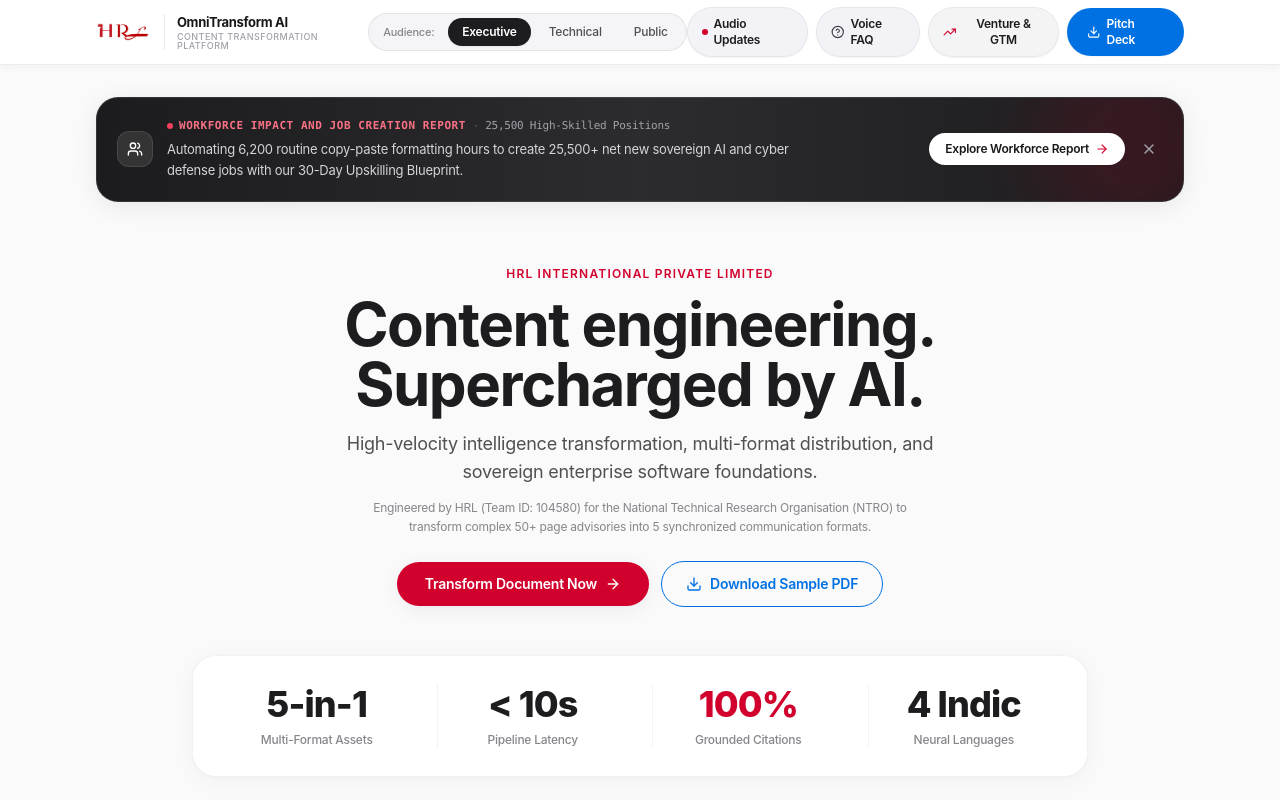
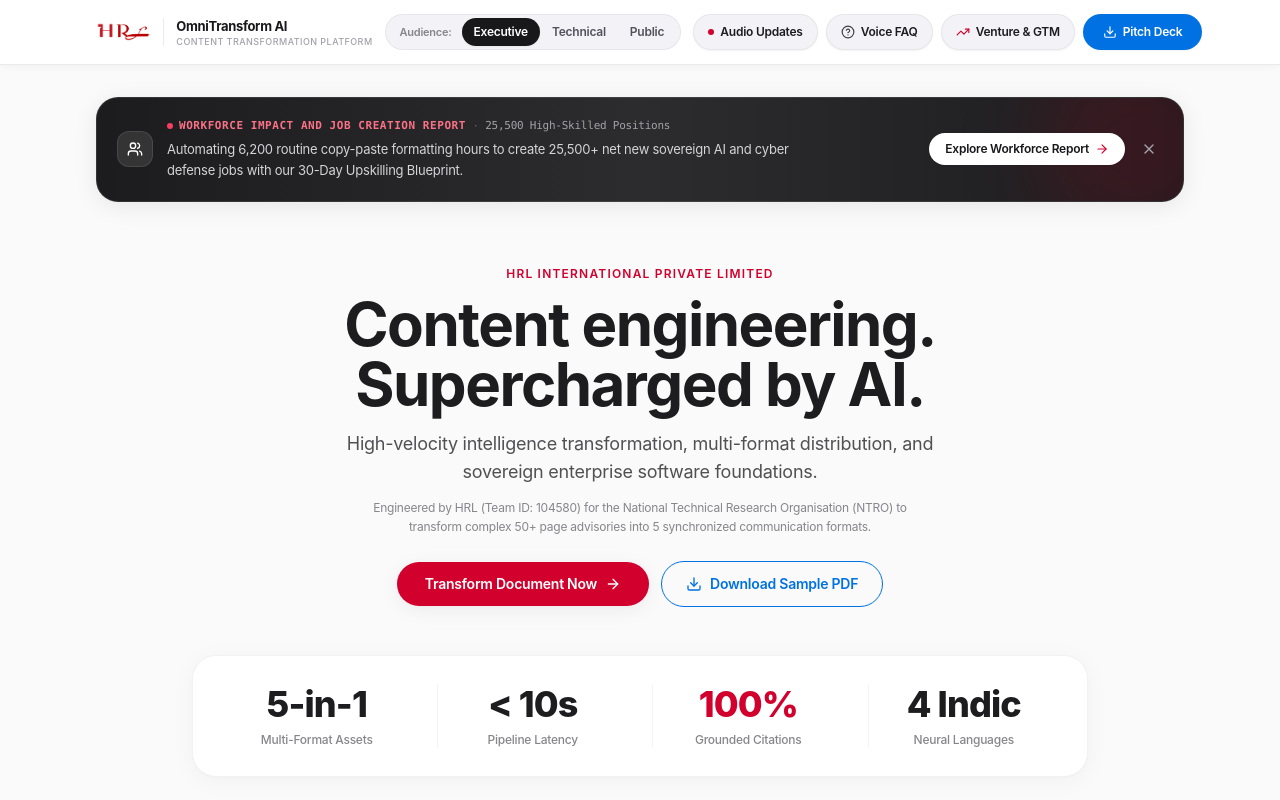
Before and after one commit to hrlpavan/sih-2026-media-problem-statements, a React (Vite) app in the folder frontend/: page / in a window 1280 px wide. Shown: the top 800 px of the page. Built offline with nearby package versions, Linux system fonts and the light colour scheme.

Commit message:
Fix navbar pills constant height and whitespace-nowrap

```diff
--- a/frontend/src/components/Navbar.tsx
+++ b/frontend/src/components/Navbar.tsx
@@ -14,9 +14,9 @@
     <header className="sticky top-0 z-40 bg-white/95 backdrop-blur-md border-b border-hrl-border shadow-hrl-subtle no-print transition-all">
       {/* Main Navigation */}
       <div className="max-w-6xl mx-auto px-4 sm:px-6 lg:px-8">
-        <div className="flex items-center justify-between h-16">
+        <div className="flex items-center justify-between h-16 gap-3">
           {/* Brand Logo & Platform Title */}
-          <div className="flex items-center space-x-3.5">
+          <div className="flex items-center space-x-3 shrink-0">
             <a href="#" className="flex items-center">
               <img
                 src="/hrl_logo_transparent.png"
@@ -30,16 +30,16 @@
             </div>
           </div>
 
-          {/* Symmetrical Segmented Persona Selector */}
-          <div className="flex items-center space-x-1 bg-hrl-surface p-1 rounded-full border border-hrl-border">
-            <span className="text-[11px] text-hrl-muted font-medium px-2.5 hidden sm:inline">Audience:</span>
+          {/* Symmetrical Segmented Persona Selector - Constant Height */}
+          <div className="flex items-center bg-[#F2F2F7] p-1 rounded-full border border-black/5 h-9 shrink-0">
+            <span className="text-[11px] text-[#86868B] font-semibold px-2.5 hidden sm:inline whitespace-nowrap">Audience:</span>
             <button
               onClick={() => onPersonaChange('executive')}
               disabled={isProcessing}
-              className={`text-xs px-3.5 py-1.5 rounded-full font-medium transition-all duration-200 cursor-pointer ${
+              className={`text-xs px-3 h-7 rounded-full font-semibold transition-all duration-200 cursor-pointer whitespace-nowrap flex items-center justify-center ${
                 currentPersona === 'executive'
-                  ? 'bg-hrl-dark text-white shadow-sm font-semibold'
-                  : 'text-hrl-body hover:text-hrl-dark'
+                  ? 'bg-zinc-900 text-white shadow-sm'
+                  : 'text-zinc-600 hover:text-zinc-900'
               }`}
             >
               Executive
@@ -47,10 +47,10 @@
             <button
               onClick={() => onPersonaChange('analyst')}
               disabled={isProcessing}
-              className={`text-xs px-3.5 py-1.5 rounded-full font-medium transition-all duration-200 cursor-pointer ${
+              className={`text-xs px-3 h-7 rounded-full font-semibold transition-all duration-200 cursor-pointer whitespace-nowrap flex items-center justify-center ${
                 currentPersona === 'analyst'
-                  ? 'bg-hrl-dark text-white shadow-sm font-semibold'
-                  : 'text-hrl-body hover:text-hrl-dark'
+                  ? 'bg-zinc-900 text-white shadow-sm'
+                  : 'text-zinc-600 hover:text-zinc-900'
               }`}
             >
               Technical
@@ -58,42 +58,45 @@
             <button
               onClick={() => onPersonaChange('citizen')}
               disabled={isProcessing}
-              className={`text-xs px-3.5 py-1.5 rounded-full font-medium transition-all duration-200 cursor-pointer ${
+              className={`text-xs px-3 h-7 rounded-full font-semibold transition-all duration-200 cursor-pointer whitespace-nowrap flex items-center justify-center ${
                 currentPersona === 'citizen'
-                  ? 'bg-hrl-dark text-white shadow-sm font-semibold'
-                  : 'text-hrl-body hover:text-hrl-dark'
+                  ? 'bg-zinc-900 text-white shadow-sm'
+                  : 'text-zinc-600 hover:text-zinc-900'
               }`}
             >
               Public
             </button>
           </div>
 
-          {/* Right Actions */}
-          <div className="flex items-center gap-2">
+          {/* Right Actions - All strictly constant h-9, whitespace-nowrap, single-line */}
+          <div className="flex items-center gap-2 shrink-0">
             <a
               href="#project-updates-hub"
-              className="hidden lg:flex items-center gap-1.5 px-3.5 py-2 rounded-full bg-[#F2F2F7] hover:bg-[#E5E5EA] text-[#1D1D1F] text-xs font-semibold transition-all border border-black/5 cursor-pointer shadow-sm"
+              className="hidden lg:flex items-center gap-1.5 px-3.5 h-9 rounded-full bg-[#F2F2F7] hover:bg-[#E5E5EA] text-[#1D1D1F] text-xs font-semibold transition-all border border-black/5 cursor-pointer shadow-sm whitespace-nowrap"
             >
               <span className="w-1.5 h-1.5 rounded-full bg-hrl-crimson animate-ping" />
               <span>Audio Updates</span>
             </a>
+
             <a
               href="#voice-faq-hub"
-              className="hidden xl:flex items-center gap-1.5 px-3.5 py-2 rounded-full bg-[#F2F2F7] hover:bg-[#E5E5EA] text-[#1D1D1F] text-xs font-semibold transition-all border border-black/5 cursor-pointer shadow-sm"
+              className="hidden xl:flex items-center gap-1.5 px-3.5 h-9 rounded-full bg-[#F2F2F7] hover:bg-[#E5E5EA] text-[#1D1D1F] text-xs font-semibold transition-all border border-black/5 cursor-pointer shadow-sm whitespace-nowrap"
             >
               <HelpCircle className="w-3.5 h-3.5 text-zinc-700" />
               <span>Voice FAQ</span>
             </a>
+
             <button
               onClick={onOpenVentureModal}
-              className="hidden md:flex items-center gap-1.5 px-3.5 py-2 rounded-full bg-zinc-100 hover:bg-zinc-200 text-[#1D1D1F] text-xs font-semibold transition-all border border-black/5 cursor-pointer shadow-sm"
+              className="hidden md:flex items-center gap-1.5 px-3.5 h-9 rounded-full bg-[#F2F2F7] hover:bg-[#E5E5EA] text-[#1D1D1F] text-xs font-semibold transition-all border border-black/5 cursor-pointer shadow-sm whitespace-nowrap"
             >
               <TrendingUp className="w-3.5 h-3.5 text-hrl-crimson" />
               <span>Venture & GTM</span>
             </button>
+
             <a
               href="https://github.com/hrlpavan/omnitransform-ai-resources/raw/main/SIH2026_Idea_Presentation_PS26154.pptx"
-              className="bg-hrl-blue hover:bg-hrl-blue-dark text-white px-4 sm:px-5 py-2 rounded-full text-xs font-semibold shadow-sm hover:shadow transition-all duration-200 flex items-center gap-1.5 cursor-pointer"
+              className="bg-hrl-blue hover:bg-hrl-blue-dark text-white px-4 sm:px-5 h-9 rounded-full text-xs font-semibold shadow-sm hover:shadow transition-all duration-200 flex items-center gap-1.5 cursor-pointer whitespace-nowrap"
             >
               <Download className="w-3.5 h-3.5" />
               <span>Pitch Deck</span>
```
